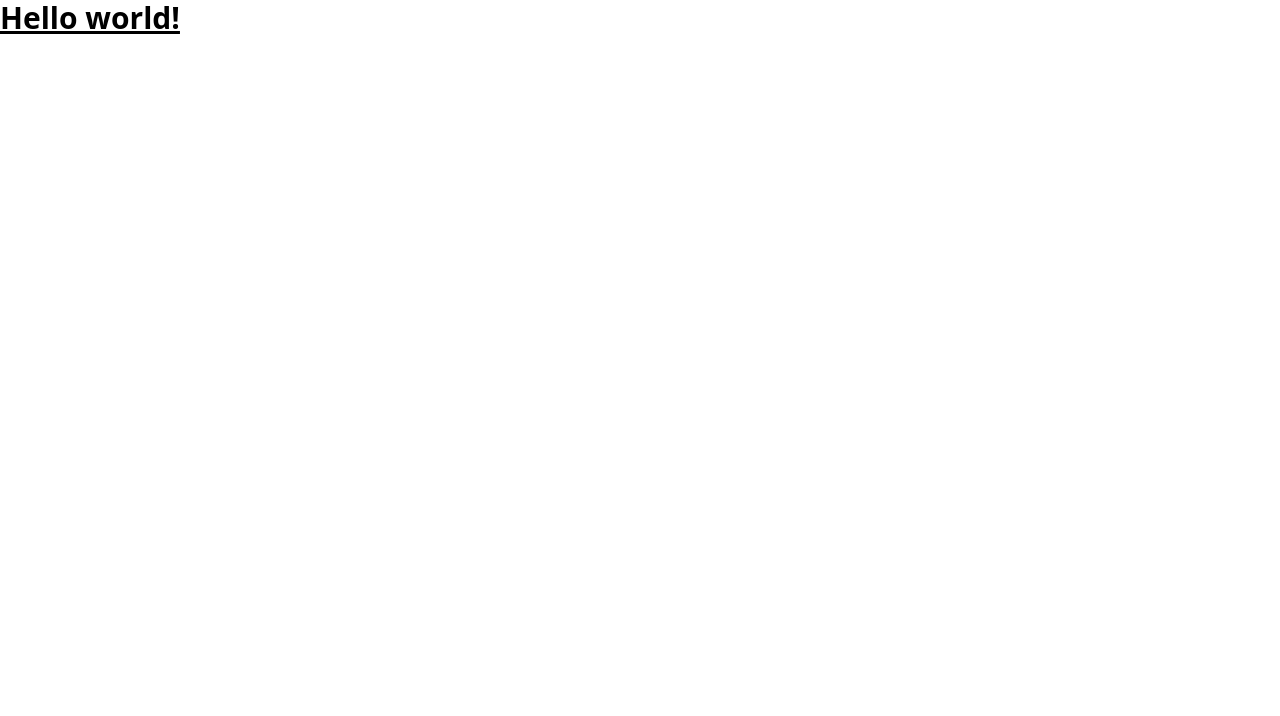
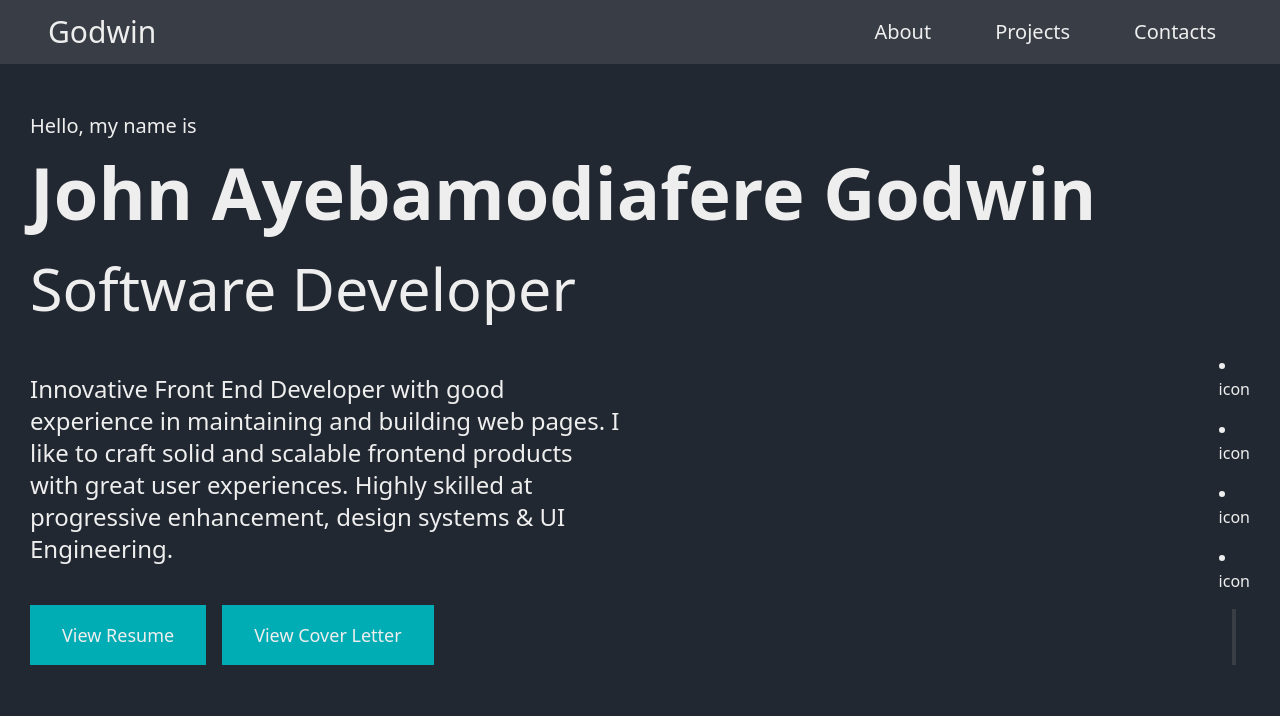
Before and after one commit to boivado2/portfolio2.0, a website: page index.html in a window 1280 px wide. Shown: the top 716 px of the page. Drawn offline with Linux system fonts and the light colour scheme.

Commit message:
implemented navigation bar and introduction section.

```diff
--- a/index.css
+++ b/index.css
@@ -1,3 +1,16 @@
 @tailwind base;
 @tailwind components;
 @tailwind utilities;
+
+
+  .line:hover:before {
+    content: "";
+    background-color: #00ADB5;
+    width: 100%;
+    height: 3px;
+    border-radius: 5px;
+    position: absolute;
+    bottom: 0;
+    left: 0;
+    transition: all 0.5ms ease-in-out;
+  }
--- a/index.html
+++ b/index.html
@@ -5,9 +5,60 @@
   <meta name="viewport" content="width=device-width, initial-scale=1.0">
   <link href="/dist/main.css" rel="stylesheet">
 </head>
-<body>
-  <h1 class="text-3xl font-bold underline">
-    Hello world!
-  </h1>
+<body class=" bg-custom-black text-custom-space h-[2000px]">
+  <!-- navbar -->
+ <nav class=" flex justify-between  items-center h-16 bg-custom-gray sticky top-0 px-12">
+ <div class="">
+  <h1 class=" text-xl md:text-3xl cursor-pointer">Godwin</h1>
+ </div>
+
+    <ul class="flex justify-between gap-8 text-lg md:text-xl transition-all">
+      <li class="p-4 relative hover:text-custom-teal cursor-pointer "><a href="#">About</a></li>
+      <li class="p-4 relative hover:text-custom-teal cursor-pointer "><a href="#">Projects</a></li>
+      <li class="p-4 relative hover:text-custom-teal cursor-pointer "><a href="#">Contacts</a></li>
+    </ul>
+
+ </nav>
+
+
+
+<main class=" md:max-w-2xl lg:max-w-[900px] xl:max-w-[1220px] 2xl:max-w-[1440px] mx-auto">
+    <!-- introduction section -->
+    <section class="py-12 flex">
+
+          <div>
+            <p class=" text-xl font-light">Hello, my name is</p>
+            <h2 class="text-7xl py-4 font-semibold">John Ayebamodiafere Godwin</h2>
+            <h3 class="text-[3.7rem] font-medium">Software Developer</h3>
+            <p class="text-2xl py-10 w-1/2 text-left font-normal">Innovative Front End Developer with good experience in maintaining and building web pages. I like to craft solid and scalable frontend products with great user experiences. Highly skilled at progressive enhancement, design systems & UI Engineering.</p>
+            <div class="flex gap-4">
+              <a class=" py-4 px-8 bg-custom-teal text-lg font-normal text-custom-space" href="#">View Resume</a>
+              <a class="py-4 px-8 bg-custom-teal text-lg font-normal text-custom-space" href="#">View Cover Letter</a>
+            </div>
+          </div>
+
+          <div class=" self-end flex justify-between flex-col items-center gap-4">
+
+            <li><a href="#">icon</a></li>
+
+            <li><a href="#">icon</a></li>
+
+            <li><a href="#">icon</a></li>
+
+            <li><a href="#">icon</a></li>
+
+            <span class=" h-14 w-1 bg-custom-gray"></span>
+
+          </div>
+
+    </section>
+
+
+  <!-- About me section -->
+
+  <!-- Projects section -->
+
+  <!-- Contact section -->
+</main>
 </body>
 </html>
```
Also changed, not shown: dist/main.css.
